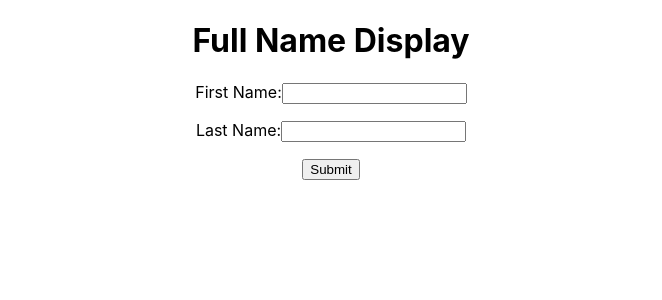
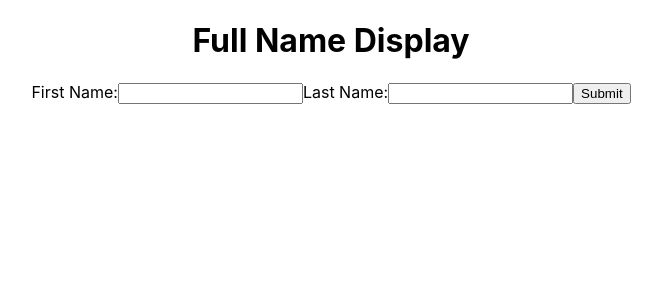
Before and after one commit to TejaswiniBeleshe/xdisplayfullname, a React (Create React App) app: page / in a window 1280 px wide. Shown: the top 300 px of the page, without its empty margins (309-971 px from the left). Built offline with nearby package versions, Linux system fonts and the light colour scheme.

Commit message:
fifth commit

```diff
--- a/src/App.js
+++ b/src/App.js
@@ -17,8 +17,8 @@ function App() {
     <div className="App">
        <h1>Full Name Display</h1>
        <form onSubmit={(e)=>handleData(e)}>
-        <p>First Name:<input type="text" value={fname} onChange={(e)=>setFname(e.target.value)} required/></p>
-        <p>Last Name:<input type="text" value={lname} onChange={(e)=>setLname(e.target.value)} required/></p>
+        <><label htmlFor="first">First Name:</label><input type="text" id="first" value={fname} onChange={(e)=>setFname(e.target.value)} required/></>
+        <><label htmlFor="last">Last Name:</label><input type="text" id="last" value={lname} onChange={(e)=>setLname(e.target.value)} required/></>
         <button>Submit</button>
        </form>
        <p>{fullname}</p>
```
